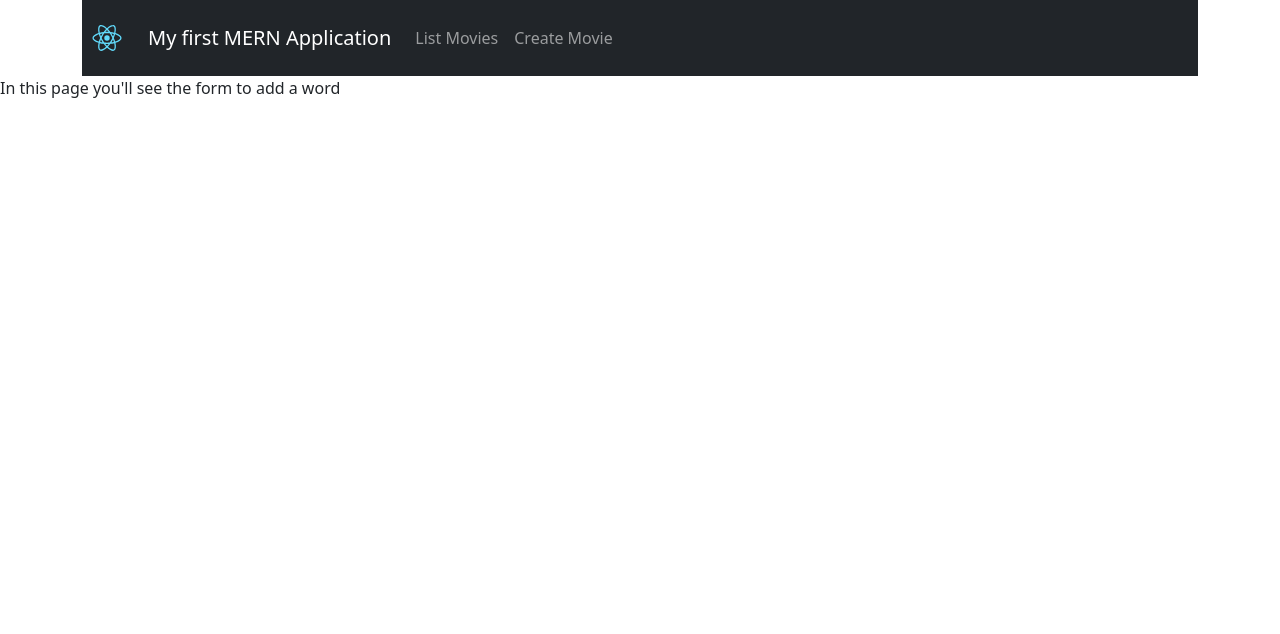
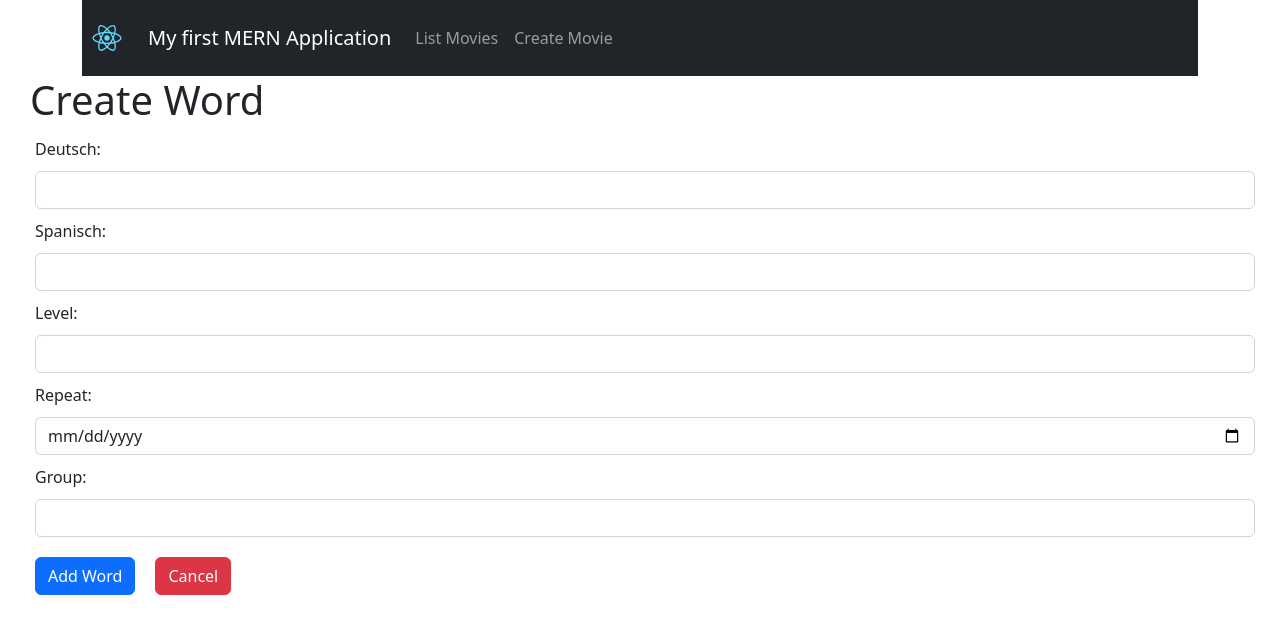
Before and after one commit to mariesophiet/vocabulary-app, a React (Create React App) app: page /vocabulary/create in a window 1280 px wide. Shown: the top 634 px of the page. Built offline with nearby package versions, Linux system fonts and the light colour scheme.

Commit message:
added word insertion

```diff
--- a/src/pages/VocabularyInsert.jsx
+++ b/src/pages/VocabularyInsert.jsx
@@ -1,11 +1,141 @@
 import React, { Component } from 'react'
+import api from '../api'
+
+import styled from 'styled-components'
+
+const Title = styled.h1.attrs({
+    className: 'h1',
+})``
+
+const Wrapper = styled.div.attrs({
+    className: 'form-group',
+})`
+    margin: 0 30px;
+`
+
+const Label = styled.label`
+    margin: 5px;
+`
+
+const InputText = styled.input.attrs({
+    className: 'form-control',
+})`
+    margin: 5px;
+`
+
+const Button = styled.button.attrs({
+    className: `btn btn-primary`,
+})`
+    margin: 15px 15px 15px 5px;
+`
+
+const CancelButton = styled.a.attrs({
+    className: `btn btn-danger`,
+})`
+    margin: 15px 15px 15px 5px;
+`
 
 class VocabularyInsert extends Component {
+    constructor(props) {
+        super(props)
+
+        this.state = {
+            lang_1: '',
+            lang_2: '',
+            level: '',
+            repeat: '',
+            group: '',
+        }
+    }
+
+    handleChangeInputLang1 = async event => {
+        const lang_1 = event.target.value
+        this.setState({ lang_1 })
+    }
+
+    handleChangeInputLang2 = async event => {
+        const lang_2 = event.target.value
+        this.setState({ lang_2 })
+    }
+
+    handleChangeInputLevel = async event => {
+        const level = event.target.value
+        this.setState({ level })
+    }
+
+    handleChangeInputRepeat = async event => {
+        const repeat = event.target.value
+        this.setState({ repeat })
+    }
+
+    handleChangeInputGroup = async event => {
+        const group = event.target.value
+        this.setState({ group })
+    }
+
+    handleIncludeWord = async () => {
+        const { lang_1, lang_2, level, repeat, group } = this.state
+        const payload = { lang_1, lang_2, level, repeat, group }
+
+        await api.createWord(payload).then(res => {
+            window.alert(`Word inserted successfully`)
+            this.setState({
+                lang_1: '',
+                lang_2: '',
+                level: '',
+                repeat: '',
+                group: ''
+            })
+        })
+    }
+
     render() {
+        const { lang_1, lang_2, level, repeat, group } = this.state
         return (
-            <div>
-                <p>In this page you'll see the form to add a word</p>
-            </div>
+            <Wrapper>
+                <Title>Create Word</Title>
+
+                <Label>Deutsch: </Label>
+                <InputText
+                    type="text"
+                    value={lang_1}
+                    onChange={this.handleChangeInputLang1}
+                />
+
+                <Label>Spanisch: </Label>
+                <InputText
+                    type="number"
+                    value={lang_2}
+                    onChange={this.handleChangeInputRating}
+                />
+
+                <Label>Level: </Label>
+                <InputText
+                    type="number"
+                    min="1"
+                    max="5"
+                    pattern="[0-5]"
+                    value={level}
+                    onChange={this.handleChangeInputLevel}
+                />
+
+                <Label>Repeat: </Label>
+                <InputText
+                    type="date"
+                    value={repeat}
+                    onChange={this.handleChangeInputRepeat}
+                />
+
+                <Label>Group: </Label>
+                <InputText
+                    type="text"
+                    value={group}
+                    onChange={this.handleChangeInputGroup}
+                />
+
+                <Button onClick={this.handleIncludeWord}>Add Word</Button>
+                <CancelButton href={'/vocabulary/list'}>Cancel</CancelButton>
+            </Wrapper>
         )
     }
 }
```
